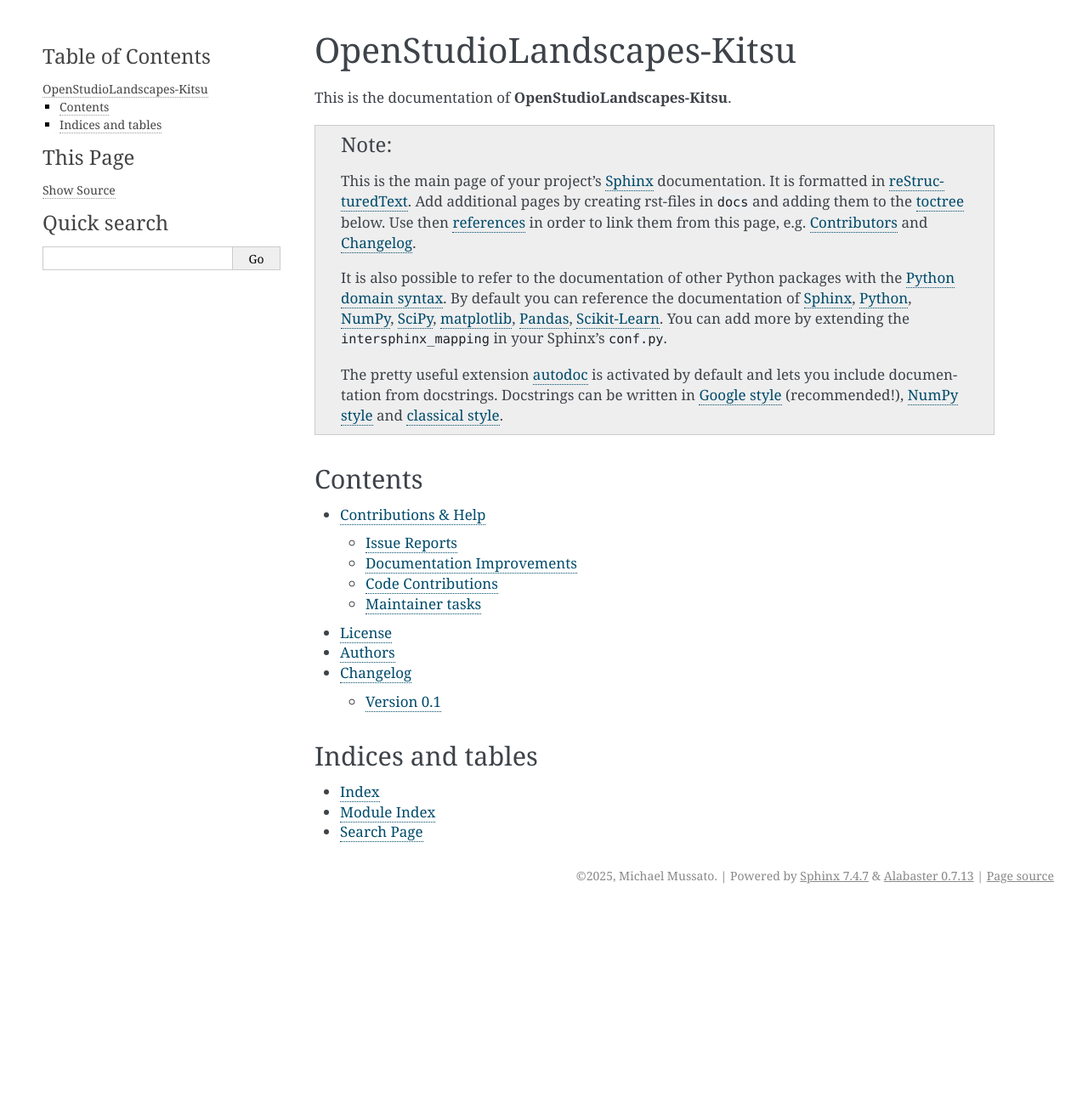
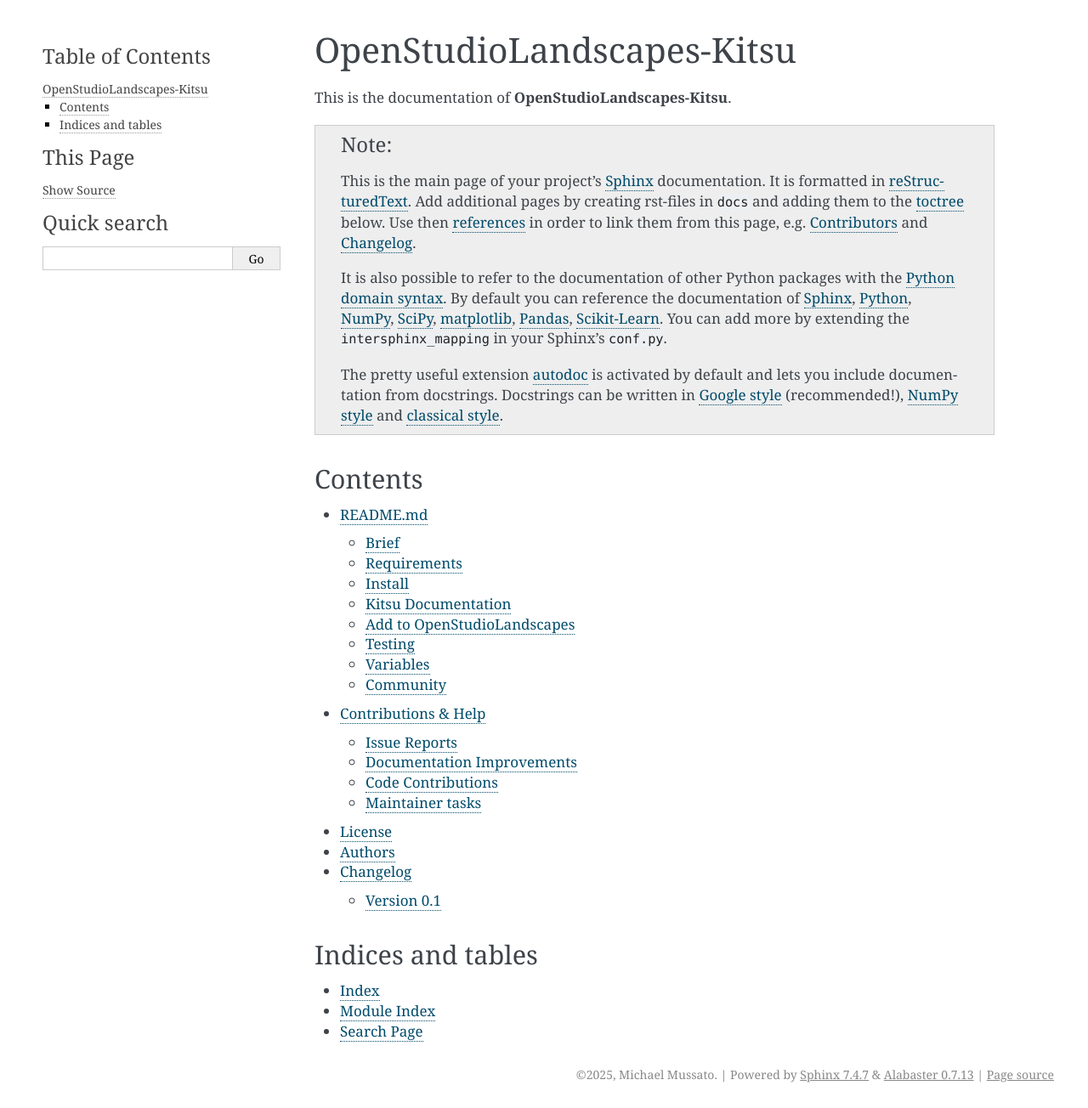
Before and after one commit to michimussato/OpenStudioLandscapes-Kitsu, a Sphinx documentation site: the page built from docs/index.rst, in a window 1280 px wide. Shown: the whole page at 85% size. Built offline with Sphinx 7.4.7, drawn with Linux system fonts in a browser that asks for light colours; pages that are not in the unit, such as notebooks, are missing from menus; the version number is read from the project's files by our own code; before the commit the page ends 1070 px from its top, so only the background shows below that; some of the changed lines change nothing that is shown.

Commit message:
refactor

```diff
--- a/docs/conf.py
+++ b/docs/conf.py
@@ -72,13 +72,16 @@
     "sphinx.ext.ifconfig",
     "sphinx.ext.mathjax",
     "sphinx.ext.napoleon",
+    "sphinx.ext.graphviz",
+    # "myst_parser",
+    "sphinx_mdinclude",
 ]
 
 # Add any paths that contain templates here, relative to this directory.
 templates_path = ["_templates"]
 
 # The suffix of source filenames.
-source_suffix = ".rst"
+source_suffix = {".rst": "restructuredtext", ".md": "markdown"}
 
 # The encoding of source files.
 # source_encoding = 'utf-8-sig'
```
